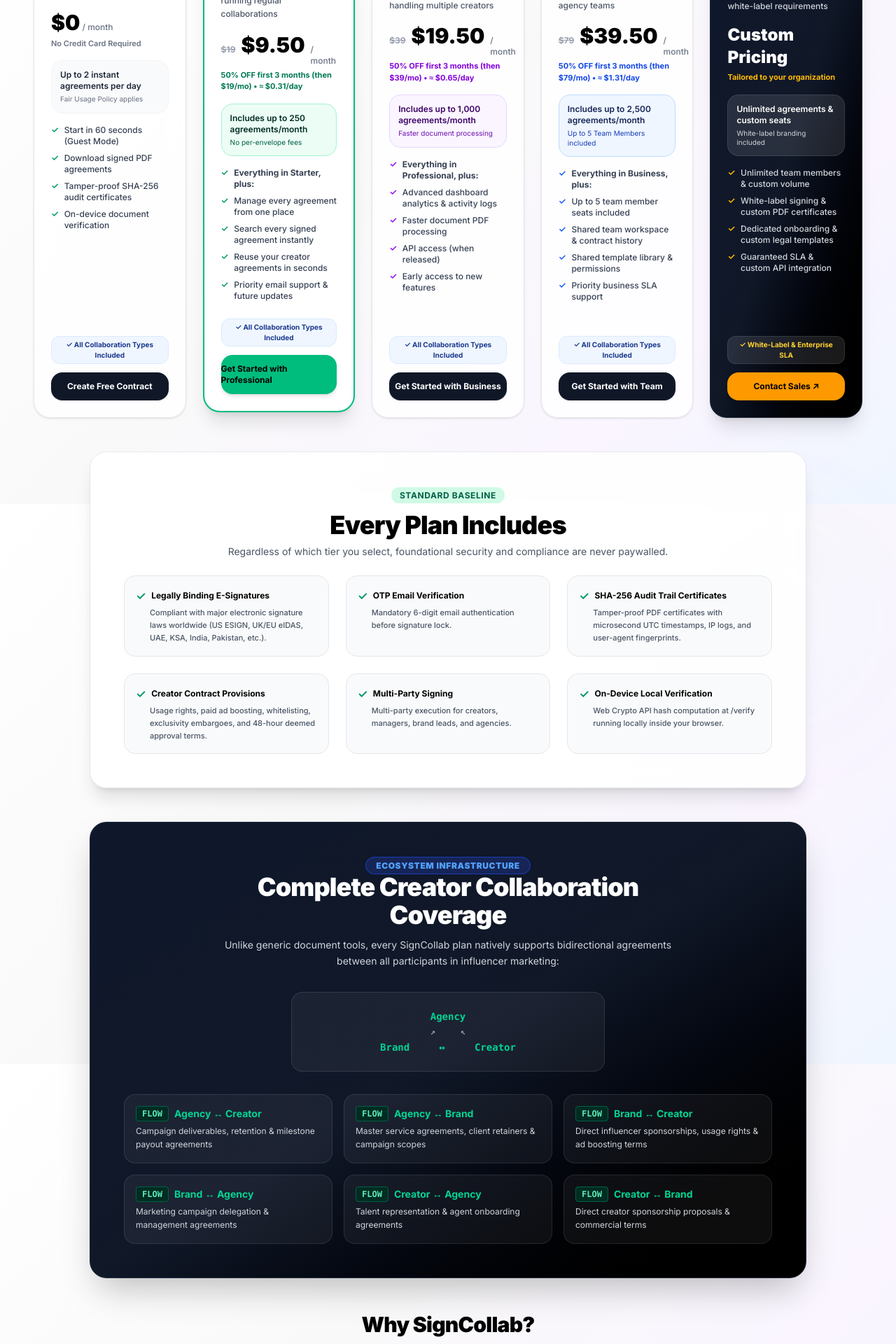
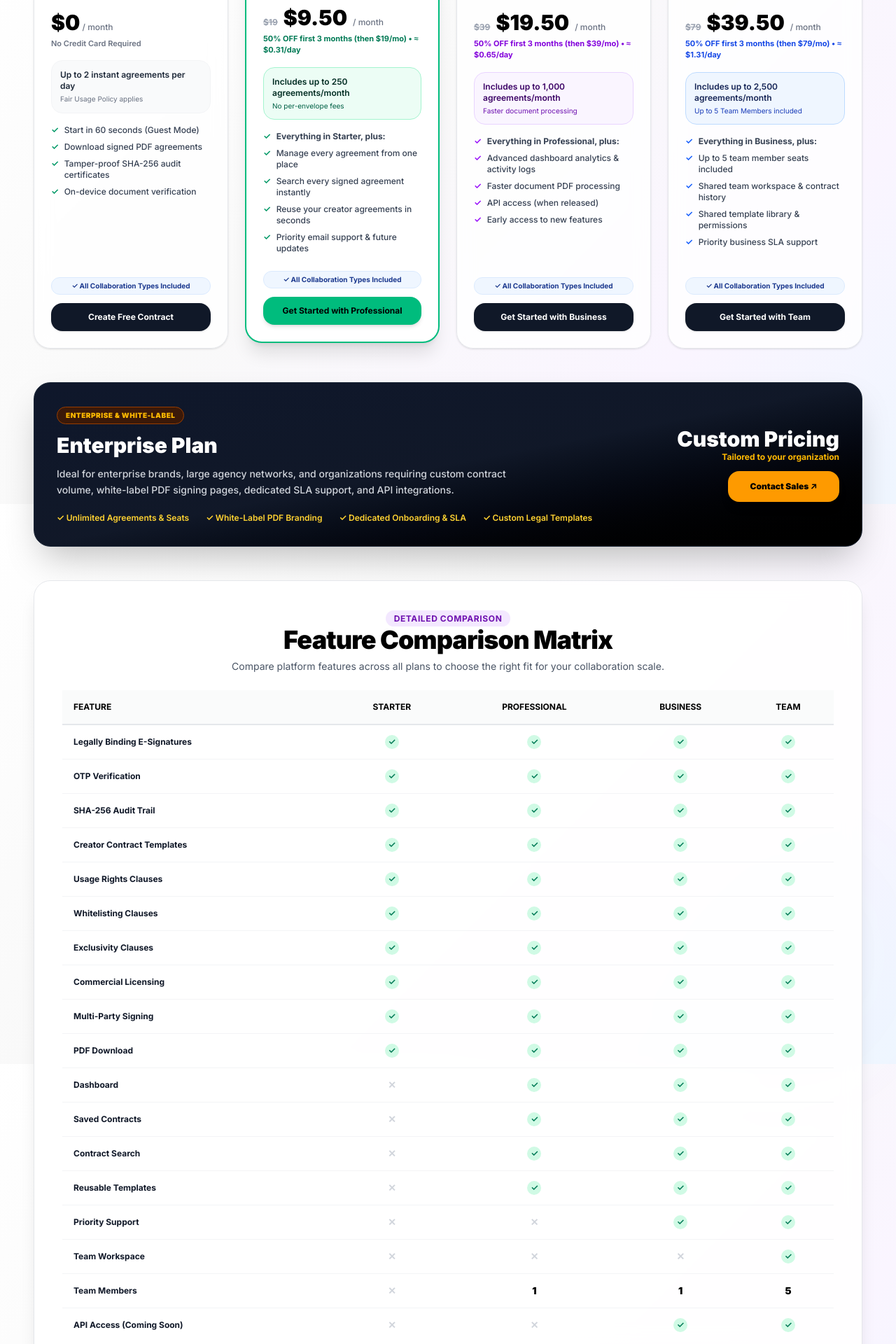
Before and after one commit to 01hostcatalyst-ars/SC-V2-141126, a Next.js app: page /pricing in a window 1280 px wide. Shown: the part 880-2800 px from the top of the page at 70% size. Built offline with nearby package versions, Linux system fonts and the light colour scheme; no server answers.

Commit message:
feat: 4-card desktop pricing grid, full-width Enterprise section, feature matrix table, and clean header

```diff
--- a/src/components/layout/PublicHeader.tsx
+++ b/src/components/layout/PublicHeader.tsx
@@ -2,27 +2,13 @@
 
 import React from "react";
 import Link from "next/link";
-import { usePathname } from "next/navigation";
 
 interface PublicHeaderProps {
   activeRoute?: string;
   authButton?: React.ReactNode;
 }
 
-export function PublicHeader({ activeRoute, authButton }: PublicHeaderProps) {
-  const pathname = usePathname();
-  const currentPath = activeRoute || pathname || "/";
-
-  const navLinks = [
-    { label: "Home", href: "/" },
-    { label: "About Us", href: "/about" },
-    { label: "Vision & Mission", href: "/vision" },
-    { label: "Features", href: "/features" },
-    { label: "Pricing", href: "/pricing" },
-    { label: "Knowledge Base", href: "/knowledge" },
-    { label: "Contact", href: "/contact" },
-  ];
-
+export function PublicHeader({ authButton }: PublicHeaderProps) {
   return (
     <header className="w-full border-b border-gray-200/80 bg-white/80 backdrop-blur-md sticky top-0 z-50">
       <div className="max-w-6xl mx-auto px-4 sm:px-6 h-16 flex items-center justify-between">
@@ -32,24 +18,6 @@ export function PublicHeader({ activeRoute, authButton }: PublicHeaderProps) {
             SIGNCOLLAB
           </span>
         </Link>
-
-        {/* Center Navigation Links - Desktop Only */}
-        <nav className="hidden md:flex items-center gap-6 text-sm font-semibold text-gray-700">
-          {navLinks.map((link) => {
-            const isActive = currentPath === link.href || (link.href !== "/" && currentPath.startsWith(link.href));
-            return (
-              <Link
-                key={link.href}
-                href={link.href}
-                className={`transition-colors hover:text-black ${
-                  isActive ? "text-black font-bold border-b-2 border-black pb-0.5" : ""
-                }`}
-              >
-                {link.label}
-              </Link>
-            );
-          })}
-        </nav>
 
         {/* Right Action Buttons */}
         <div className="flex items-center gap-2 sm:gap-3 shrink-0">
--- a/src/components/pricing/PricingClient.tsx
+++ b/src/components/pricing/PricingClient.tsx
@@ -56,6 +56,44 @@ export function PricingClient({ companyName, supportEmail }: PricingClientProps)
     { title: "Multi-Party Signing", desc: "Multi-party execution for creators, managers, brand leads, and agencies." },
     { title: "On-Device Local Verification", desc: "Web Crypto API hash computation at /verify running locally inside your browser." },
   ];
+
+  const comparisonRows = [
+    { feature: "Legally Binding E-Signatures", starter: true, pro: true, business: true, team: true },
+    { feature: "OTP Verification", starter: true, pro: true, business: true, team: true },
+    { feature: "SHA-256 Audit Trail", starter: true, pro: true, business: true, team: true },
+    { feature: "Creator Contract Templates", starter: true, pro: true, business: true, team: true },
+    { feature: "Usage Rights Clauses", starter: true, pro: true, business: true, team: true },
+    { feature: "Whitelisting Clauses", starter: true, pro: true, business: true, team: true },
+    { feature: "Exclusivity Clauses", starter: true, pro: true, business: true, team: true },
+    { feature: "Commercial Licensing", starter: true, pro: true, business: true, team: true },
+    { feature: "Multi-Party Signing", starter: true, pro: true, business: true, team: true },
+    { feature: "PDF Download", starter: true, pro: true, business: true, team: true },
+    { feature: "Dashboard", starter: false, pro: true, business: true, team: true },
+    { feature: "Saved Contracts", starter: false, pro: true, business: true, team: true },
+    { feature: "Contract Search", starter: false, pro: true, business: true, team: true },
+    { feature: "Reusable Templates", starter: false, pro: true, business: true, team: true },
+    { feature: "Priority Support", starter: false, pro: false, business: true, team: true },
+    { feature: "Team Workspace", starter: false, pro: false, business: false, team: true },
+    { feature: "Team Members", starter: "✕", pro: "1", business: "1", team: "5" },
+    { feature: "API Access (Coming Soon)", starter: false, pro: false, business: true, team: true },
+  ];
+
+  const renderCell = (val: boolean | string) => {
+    if (typeof val === "string") {
+      if (val === "✕") {
+        return <span className="text-gray-300 font-bold text-sm">✕</span>;
+      }
+      return <span className="font-extrabold text-black text-sm">{val}</span>;
+    }
+    if (val) {
+      return (
+        <span className="inline-flex items-center justify-center w-5 h-5 rounded-full bg-emerald-100 text-emerald-700 font-bold text-xs">
+          ✓
+        </span>
+      );
+    }
+    return <span className="text-gray-300 font-bold text-sm">✕</span>;
+  };
 
   return (
     <div className="space-y-12">
@@ -118,8 +156,8 @@ export function PricingClient({ companyName, supportEmail }: PricingClientProps)
         </div>
       </section>
 
-      {/* PRICING CARDS GRID (5 TIERS) */}
-      <section className="grid grid-cols-1 md:grid-cols-2 lg:grid-cols-5 gap-6 max-w-7xl mx-auto">
+      {/* PRICING CARDS TOP GRID (4 COLUMNS ON DESKTOP) */}
+      <section className="grid grid-cols-1 sm:grid-cols-2 lg:grid-cols-4 gap-6 max-w-7xl mx-auto">
         {/* Tier 1: Starter */}
         <div className="bg-white/80 backdrop-blur-md rounded-3xl p-6 border border-gray-200 shadow-sm flex flex-col justify-between hover:shadow-md transition-all">
           <div>
@@ -381,59 +419,79 @@ export function PricingClient({ companyName, supportEmail }: PricingClientProps)
             </Link>
           </div>
         </div>
+      </section>
 
-        {/* Tier 5: Enterprise */}
-        <div className="bg-gradient-to-br from-slate-900 via-gray-900 to-black text-white rounded-3xl p-6 border border-gray-800 shadow-xl flex flex-col justify-between">
-          <div>
-            <span className="text-[10px] font-black uppercase tracking-wider text-amber-400 bg-amber-950/80 border border-amber-800 px-3 py-1 rounded-full inline-block mb-3">
-              Enterprise
+      {/* FULL WIDTH ENTERPRISE CARD BELOW TOP 4 TIERS */}
+      <section className="max-w-7xl mx-auto">
+        <div className="bg-gradient-to-br from-slate-900 via-gray-900 to-black text-white rounded-3xl p-8 border border-gray-800 shadow-2xl flex flex-col md:flex-row items-center justify-between gap-8">
+          <div className="space-y-3 text-center md:text-left flex-1">
+            <span className="text-[10px] font-black uppercase tracking-wider text-amber-400 bg-amber-950/80 border border-amber-800 px-3 py-1 rounded-full inline-block">
+              Enterprise &amp; White-Label
             </span>
-            <h3 className="text-xl font-bold text-white mb-1">Enterprise</h3>
-            <p className="text-xs text-gray-300 font-medium mb-4 leading-relaxed">
-              Ideal for enterprise brands, large agency networks &amp; white-label requirements
+            <h3 className="text-2xl md:text-3xl font-black text-white">Enterprise Plan</h3>
+            <p className="text-xs md:text-sm text-gray-300 font-medium max-w-2xl leading-relaxed">
+              Ideal for enterprise brands, large agency networks, and organizations requiring custom contract volume, white-label PDF signing pages, dedicated SLA support, and API integrations.
             </p>
-
-            <div className="mb-4">
-              <span className="text-2xl font-black text-white">Custom Pricing</span>
-              <p className="text-[11px] text-amber-400 font-bold mt-1">Tailored to your organization</p>
+            <div className="flex flex-wrap items-center justify-center md:justify-start gap-x-6 gap-y-2 text-xs font-semibold text-amber-300 pt-2">
+              <span>✓ Unlimited Agreements &amp; Seats</span>
+              <span>✓ White-Label PDF Branding</span>
+              <span>✓ Dedicated Onboarding &amp; SLA</span>
+              <span>✓ Custom Legal Templates</span>
             </div>
-
-            <div className="p-3 bg-white/10 rounded-xl border border-white/10 mb-4 text-xs font-semibold text-white space-y-1">
-              <p>Unlimited agreements &amp; custom seats</p>
-              <p className="text-[10px] text-gray-300 font-normal">White-label branding included</p>
-            </div>
-
-            <ul className="space-y-2 text-xs text-gray-300 mb-6 font-medium">
-              <li className="flex items-start gap-2">
-                <span className="text-amber-400 font-bold shrink-0">✓</span>
-                <span>Unlimited team members &amp; custom volume</span>
-              </li>
-              <li className="flex items-start gap-2">
-                <span className="text-amber-400 font-bold shrink-0">✓</span>
-                <span>White-label signing &amp; custom PDF certificates</span>
-              </li>
-              <li className="flex items-start gap-2">
-                <span className="text-amber-400 font-bold shrink-0">✓</span>
-                <span>Dedicated onboarding &amp; custom legal templates</span>
-              </li>
-              <li className="flex items-start gap-2">
-                <span className="text-amber-400 font-bold shrink-0">✓</span>
-                <span>Guaranteed SLA &amp; custom API integration</span>
-              </li>
-            </ul>
           </div>
 
-          <div>
-            <span className="block text-[10px] font-bold text-center text-amber-300 bg-white/10 py-1 px-2 rounded-lg mb-3 border border-white/10">
-              ✓ White-Label &amp; Enterprise SLA
-            </span>
+          <div className="shrink-0 flex flex-col items-center md:items-end space-y-3">
+            <div className="text-center md:text-right">
+              <span className="text-2xl md:text-3xl font-black text-white">Custom Pricing</span>
+              <p className="text-xs text-amber-400 font-bold">Tailored to your organization</p>
+            </div>
             <Link
               href="/contact"
-              className="w-full py-3 bg-amber-500 hover:bg-amber-400 text-black text-xs font-bold rounded-xl flex items-center justify-center transition-all shadow-md"
+              className="px-8 py-3.5 bg-amber-500 hover:bg-amber-400 text-black text-xs font-black rounded-xl transition-all shadow-lg hover:shadow-amber-500/20 whitespace-nowrap"
             >
               Contact Sales ↗
             </Link>
           </div>
+        </div>
+      </section>
+
+      {/* FEATURE COMPARISON TABLE */}
+      <section className="max-w-7xl mx-auto bg-white/90 backdrop-blur-md rounded-3xl p-6 md:p-10 border border-gray-200 shadow-xl space-y-6">
+        <div className="text-center max-w-2xl mx-auto space-y-2">
+          <span className="text-xs font-bold uppercase tracking-wider text-purple-800 bg-purple-100 px-3 py-1 rounded-full">
+            Detailed Comparison
+          </span>
+          <h2 className="text-2xl md:text-4xl font-black text-black tracking-tight">
+            Feature Comparison Matrix
+          </h2>
+          <p className="text-xs md:text-sm text-gray-600">
+            Compare platform features across all plans to choose the right fit for your collaboration scale.
+          </p>
+        </div>
+
+        <div className="overflow-x-auto">
+          <table className="w-full text-left border-collapse min-w-[640px]">
+            <thead>
+              <tr className="border-b-2 border-gray-200 text-xs font-black uppercase text-black bg-gray-50/80">
+                <th className="py-4 px-4 text-left">Feature</th>
+                <th className="py-4 px-4 text-center">Starter</th>
+                <th className="py-4 px-4 text-center">Professional</th>
+                <th className="py-4 px-4 text-center">Business</th>
+                <th className="py-4 px-4 text-center">Team</th>
+              </tr>
+            </thead>
+            <tbody className="divide-y divide-gray-100 text-xs font-medium text-gray-800">
+              {comparisonRows.map((row, idx) => (
+                <tr key={idx} className="hover:bg-gray-50/60 transition-colors">
+                  <td className="py-3.5 px-4 font-bold text-gray-900">{row.feature}</td>
+                  <td className="py-3.5 px-4 text-center">{renderCell(row.starter)}</td>
+                  <td className="py-3.5 px-4 text-center">{renderCell(row.pro)}</td>
+                  <td className="py-3.5 px-4 text-center">{renderCell(row.business)}</td>
+                  <td className="py-3.5 px-4 text-center">{renderCell(row.team)}</td>
+                </tr>
+              ))}
+            </tbody>
+          </table>
         </div>
       </section>
 
```
